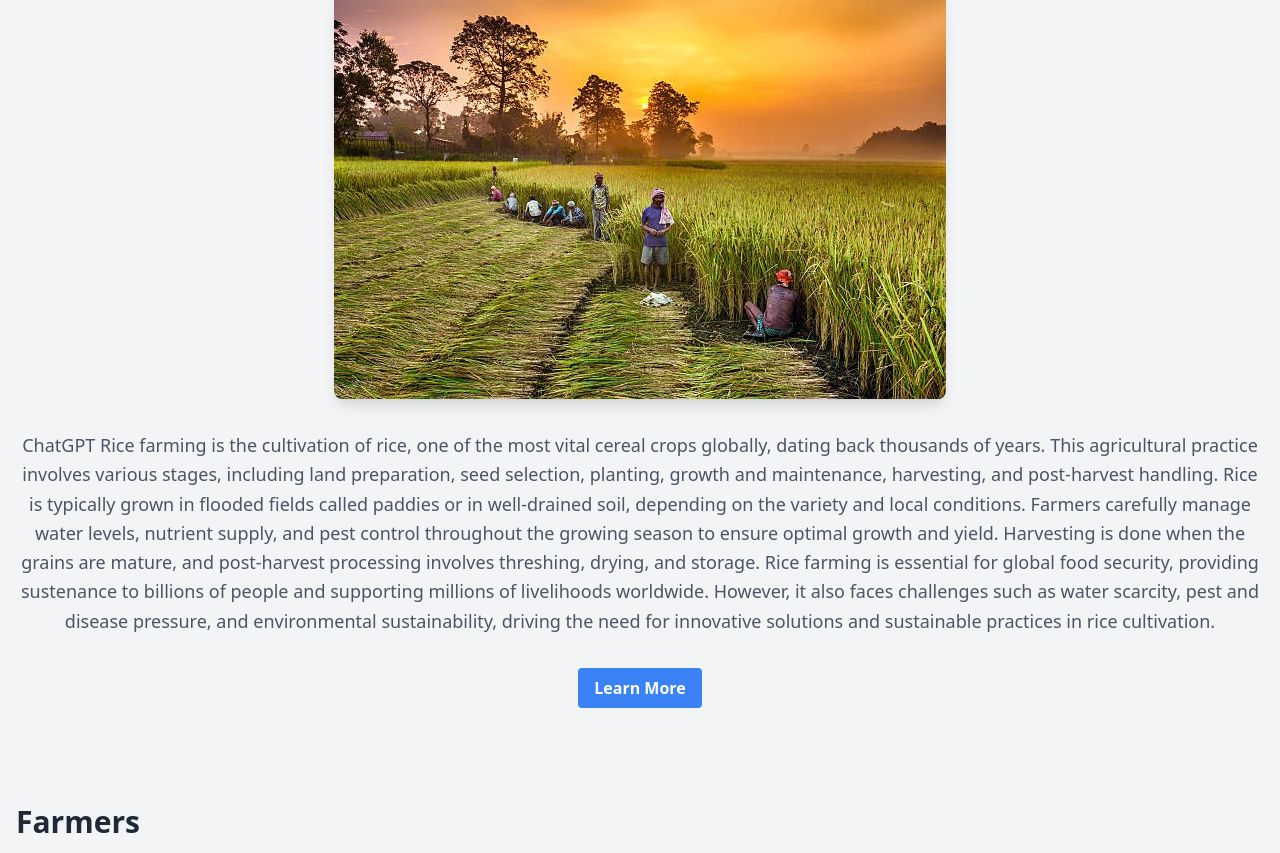
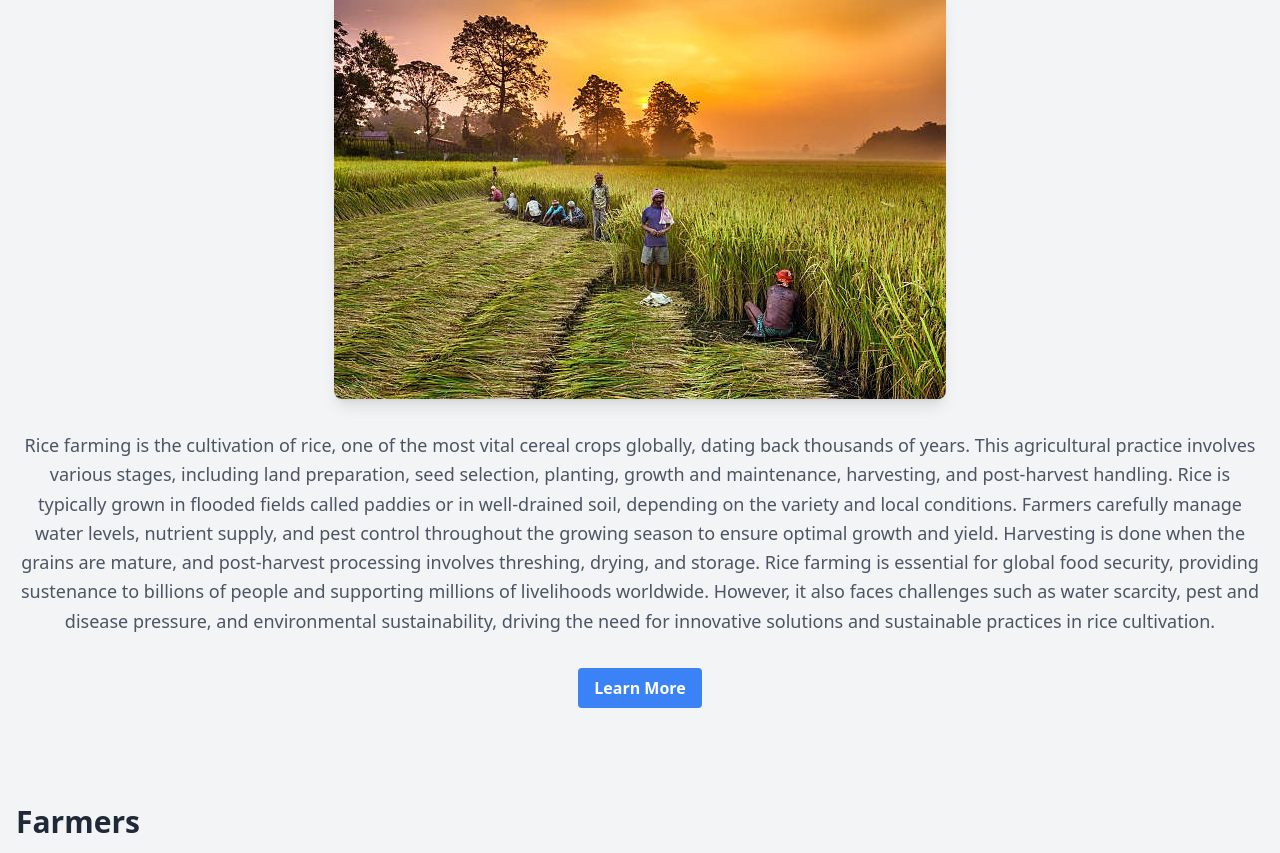
Before and after one commit to CJAlquero/appdev-fl2, a plain HTML site: page index.html in a window 1280 px wide. Shown: the part 178-1031 px from the top of the page. Drawn offline with nearby package versions, Linux system fonts and the light colour scheme; a web font is replaced by a local one.

Commit message:
Update index.html

```diff
--- a/index.html
+++ b/index.html
@@ -47,7 +47,6 @@
             <h1 class="text-4xl font-semibold text-gray-800 mb-4">Rice Farming</h1>
             <img src="img/img1.jpg" alt="Image" class="mx-auto rounded-lg shadow-lg mb-8">
             <p class="text-lg text-gray-600 leading-relaxed mb-8">
-              ChatGPT
               Rice farming is the cultivation of rice, one of the most vital cereal crops globally, dating back thousands of years. This agricultural practice involves various stages, including land preparation, seed selection, planting, growth and maintenance, harvesting, and post-harvest handling. Rice is typically grown in flooded fields called paddies or in well-drained soil, depending on the variety and local conditions. Farmers carefully manage water levels, nutrient supply, and pest control throughout the growing season to ensure optimal growth and yield. Harvesting is done when the grains are mature, and post-harvest processing involves threshing, drying, and storage. Rice farming is essential for global food security, providing sustenance to billions of people and supporting millions of livelihoods worldwide. However, it also faces challenges such as water scarcity, pest and disease pressure, and environmental sustainability, driving the need for innovative solutions and sustainable practices in rice cultivation.</p>
             <a href="#" class="inline-block bg-blue-500 hover:bg-blue-600 text-white font-semibold py-2 px-4 rounded">Learn More</a>
           </div>
```
